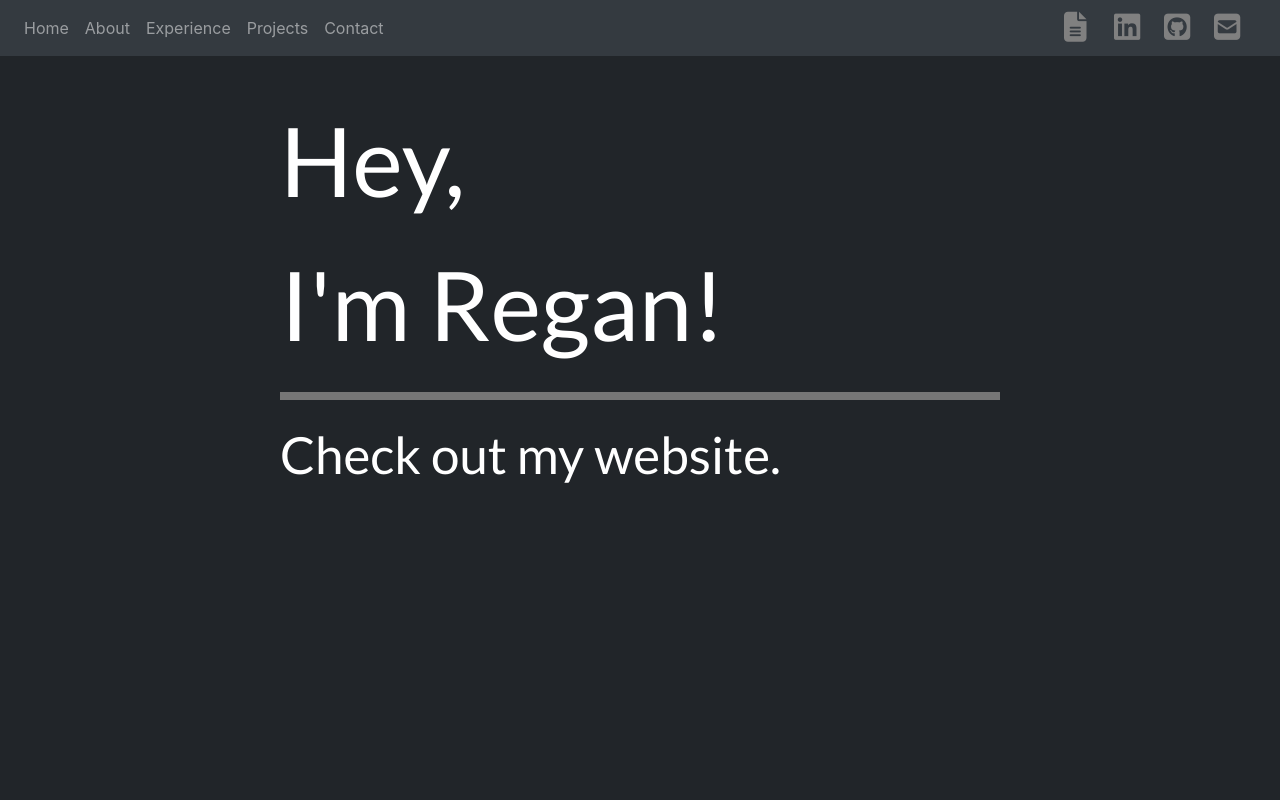
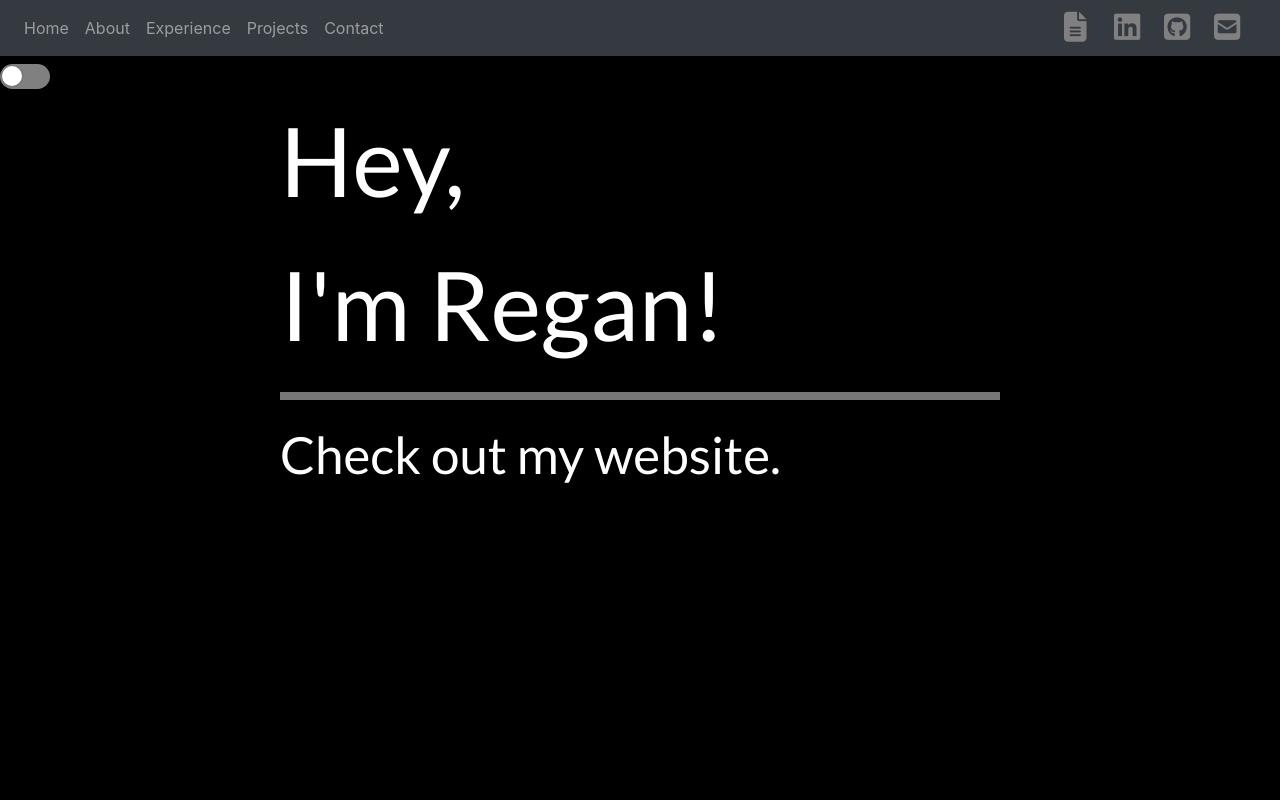
Before and after one commit to ReganIu/personal-website, a React (Create React App) app: page / in a window 1280 px wide. Shown: the top 800 px of the page. Built offline with nearby package versions, Linux system fonts and the light colour scheme; a web font is replaced by a local one.

Commit message:
Added Switch theme toggle

```diff
--- a/package.json
+++ b/package.json
@@ -12,7 +12,8 @@
     "react-dom": "^16.13.1",
     "react-router-dom": "^5.2.0",
     "react-scripts": "3.4.3",
-    "react-scroll": "^1.8.1"
+    "react-scroll": "^1.8.1",
+    "styled-components": "^5.3.3"
   },
   "scripts": {
     "start": "react-scripts start",
--- a/src/Start.js
+++ b/src/Start.js
@@ -1,20 +1,41 @@
-import React from 'react';
+import React, { useState } from 'react';
 import Navigation from './sections/NavBar/Navigation';
 import Intro from './sections/Intro/Intro';
 import About from './sections/About/About';
 import Projects from './sections/Projects/Projects';
 import Contact from './sections/Contact/Contact';
 import Experience from './sections/Experience/Experience';
+import styled, { ThemeProvider } from "styled-components";
+import { lightTheme, darkTheme, GlobalStyles } from "./themes.js";
+import Switch from './Switch'
 import './Start.css';
 
-class Start extends React.Component{
-    render(){
+const StyledApp = styled.div`
+  color: ${(props) => props.theme.fontColor};
+`;
+
+function Start() {
+    const [theme, setTheme] = useState("dark");
+    const [value, setValue] = useState(false);
+    const themeToggler = () => {
+        theme === "light" ? setTheme("dark") : setTheme("light");
+        setValue(!value);
+    };
+
     return(
         <div>
+            <Navigation/>
+            <ThemeProvider theme={theme === "light" ? lightTheme : darkTheme}>
+                <GlobalStyles />
+                    <StyledApp>
+                        <Switch
+                            isOn={value}
+                            handleToggle={() => themeToggler()}
+                        />
+
             <div id="intro">
                 <Intro/>
             </div>
-                    <Navigation/>
             <div id="about">
                 <About/>
             </div>
@@ -27,9 +48,10 @@ class Start extends React.Component{
             <div id="contact">
                 <Contact/>
             </div>
+            </StyledApp>
+            </ThemeProvider>
         </div>
     )
 }
-}
 
 export default Start;
--- /dev/null
+++ b/src/Switch.css
@@ -0,0 +1,41 @@
+.react-switch-checkbox {
+    height: 0;
+    width: 0;
+    visibility: hidden;
+  }
+
+  .react-switch-label {
+    display: flex;
+    align-items: center;
+    justify-content: space-between;
+    cursor: pointer;
+    top: 5vh;
+    width: 50px;
+    height: 25px;
+    background: grey;
+    border-radius: 100px;
+    position: relative;
+    transition: background-color .2s;
+  }
+
+  .react-switch-label .react-switch-button {
+    content: '';
+    position: absolute;
+    top: 2px;
+    left: 2px;
+    width: 20px;
+    height: 20px;
+    border-radius: 45px;
+    transition: 0.2s;
+    background: #fff;
+    box-shadow: 0 0 2px 0 rgba(10, 10, 10, 0.29);
+  }
+
+  .react-switch-checkbox:checked + .react-switch-label .react-switch-button {
+    left: calc(100% - 2px);
+    transform: translateX(-100%);
+  }
+
+  .react-switch-label:active .react-switch-button {
+    width: 60px;
+  }
--- /dev/null
+++ b/src/Switch.js
@@ -0,0 +1,25 @@
+import React from 'react';
+import './Switch.css';
+
+const Switch = ({ isOn, handleToggle }) => {
+  return (
+    <>
+      <input
+        className="react-switch-checkbox"
+        id={`react-switch-new`}
+        type="checkbox"
+        checked={isOn}
+        onChange={handleToggle}
+      />
+      <label
+        style={{ background: isOn && '#06D6A0' }}
+        className="react-switch-label"
+        htmlFor={`react-switch-new`}
+      >
+        <span className={`react-switch-button`} />
+      </label>
+    </>
+  );
+};
+
+export default Switch;
--- a/src/sections/About/About.css
+++ b/src/sections/About/About.css
@@ -1,12 +1,12 @@
 #aboutSection {
     height: 100vh;
-    background-image: linear-gradient(#212529, #343A40)
+    /* background-image: linear-gradient(#212529, #343A40) */
 }
 
 /* 'About' word styling */
 #jumbotronAbout h1{
     height: 17px;
-    color: white;
+    /* color: white; */
     font-size: 9vmin;
     padding: 13vh;
     font-family: Poppins, sans-serif;
@@ -27,7 +27,7 @@ img {
 
 h3 {
     font-family: Poppins, sans-serif;
-    color: white;
+    /* color: white; */
     white-space: pre-wrap;
     font-size: 2.7vh;
 
--- a/src/sections/Contact/Contact.css
+++ b/src/sections/Contact/Contact.css
@@ -1,11 +1,11 @@
 #contact {
-    background-image: linear-gradient(#6C757D, #ADB5BD);
+    /* background-image: linear-gradient(#6C757D, #ADB5BD); */
 }
 #contactSection {
     height: 30vh;
     padding-top: 7vh;
     text-align: center;
-    color: white;
+    /* color: white; */
 }
 
 /* "Get in contact with me" text */
@@ -17,7 +17,7 @@ h1 {
 
 .icons .row i{
     font-size: 40px;
-    color: white;
+    color: #495057;
     padding-top: 50px;
     text-align: center;
 }
--- a/src/sections/Experience/Experience.css
+++ b/src/sections/Experience/Experience.css
@@ -1,6 +1,6 @@
 #jumbotronExp{
-    color: white;
-    background-image: linear-gradient(#343A40, #495057);
+    /* color: white; */
+    /* background-image: linear-gradient(#343A40, #495057); */
 }
 
 .row {
@@ -21,7 +21,7 @@
     font-size: 9vmin;
     font-family: Poppins, sans-serif;
     font-weight: 900;
-    color: white;
+    /* color: white; */
     text-align: center;
     padding-top: 13vh;
 }
--- a/src/sections/Experience/Experience.js
+++ b/src/sections/Experience/Experience.js
@@ -16,7 +16,7 @@ class Experience extends React.Component {
                         <div class="col-sm-4">
                             <Card>
                                 <img id="wattpadPic"  src={require('../../resources/Wattpad-Logo.png')} alt="wattpad-logo"/>
-                                <Card.Header style={{fontFamily:'Lato', textAlign: 'center', fontSize: '5vh', color: 'white'}}>Wattpad</Card.Header>
+                                <Card.Header style={{fontFamily:'Lato', textAlign: 'center', fontSize: '5vh', color: 'black'}}>Wattpad</Card.Header>
                                 <Card.Body>
                                     <Card.Subtitle className="mb-2 text-muted">Associate Engineer</Card.Subtitle>
                                     <Card.Text>
--- a/src/sections/Intro/IntroAnimated.css
+++ b/src/sections/Intro/IntroAnimated.css
@@ -10,10 +10,10 @@
 }
 #jumbotronIntro {
     height: 100vh;
-    background-color: rgb(33, 37, 41);
+    /* background-color: rgb(33, 37, 41); */
   }
 .animated-title {
-  color: white;
+  /* color: white; */
   font-family: Lato, sans-serif;
   height: 90vmin;
   left: 50%;
@@ -49,7 +49,7 @@
 }
 /* very first word */
 .animated-title > div.text-top div span:first-child {
-  color: white;
+  /* color: white; */
 }
 .animated-title > div.text-bottom {
   bottom: 0;
@@ -60,7 +60,7 @@
   animation-fill-mode: forwards;
   top: 0;
   transform: translate(0, -100%);
-  color: white;
+  /* color: white; */
   font-size: 4vw;
 
 }
--- a/src/sections/Projects/Projects.css
+++ b/src/sections/Projects/Projects.css
@@ -1,5 +1,5 @@
 #jumbotronProjects{
-    background-image: linear-gradient(#495057, #6C757D);
+    /* background-image: linear-gradient(#495057, #6C757D); */
 }
 
 .row {
@@ -11,7 +11,7 @@
     font-size: 9vmin;
     font-family: Poppins, sans-serif;
     font-weight: 900;
-    color: white;
+    /* color: white; */
     text-align: center;
     padding-top: 13vh;
 
@@ -25,17 +25,17 @@
 
 
 .card-title, .card-text{
-    color: white;
+    color: black;
   }
 
 .jumbotron-fluid .fab {
     font-size: 17px;
-    color: whitesmoke;
+    /* color: whitesmoke; */
     width: 20px;
 }
 
 .card{
-    background-color: #343A40;
+    background-color: #6C757D;
     font-family: Poppins, sans-serif;
     margin-top: 10vmin;
 }
--- /dev/null
+++ b/src/themes.js
@@ -0,0 +1,17 @@
+import { createGlobalStyle } from "styled-components";
+
+export const lightTheme = {
+    body : "#fff",
+    fontColor: '#000',
+};
+
+export const darkTheme = {
+    body : "#000",
+    fontColor: '#fff',
+};
+
+export const GlobalStyles = createGlobalStyle`
+	body {
+		background-color: ${(props) => props.theme.body};
+	}
+`;
```
Also changed, not shown: 1 other file (tests, documents, lock files or other folders). Lines whose indentation alone changed are shown as unchanged.
